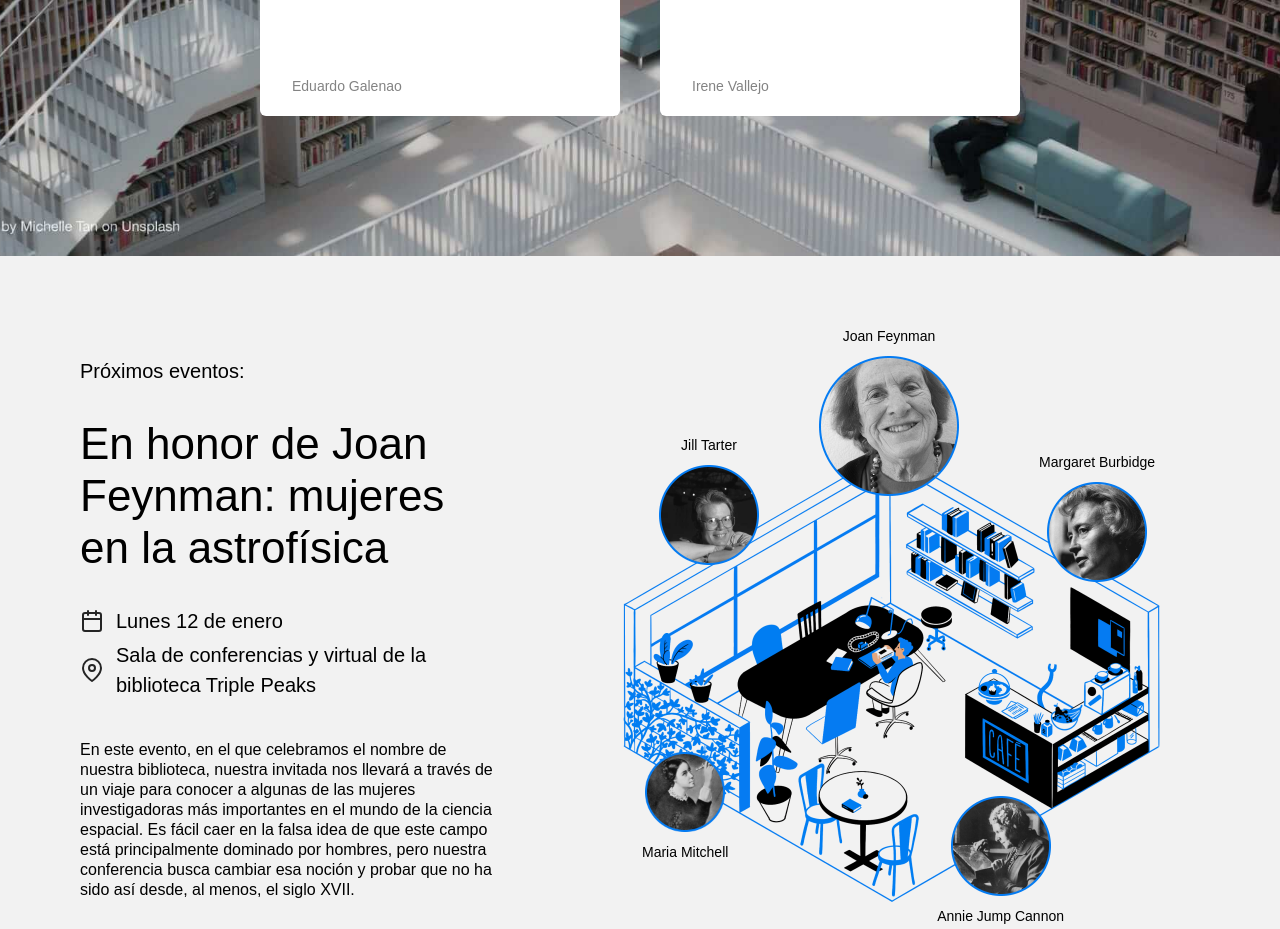
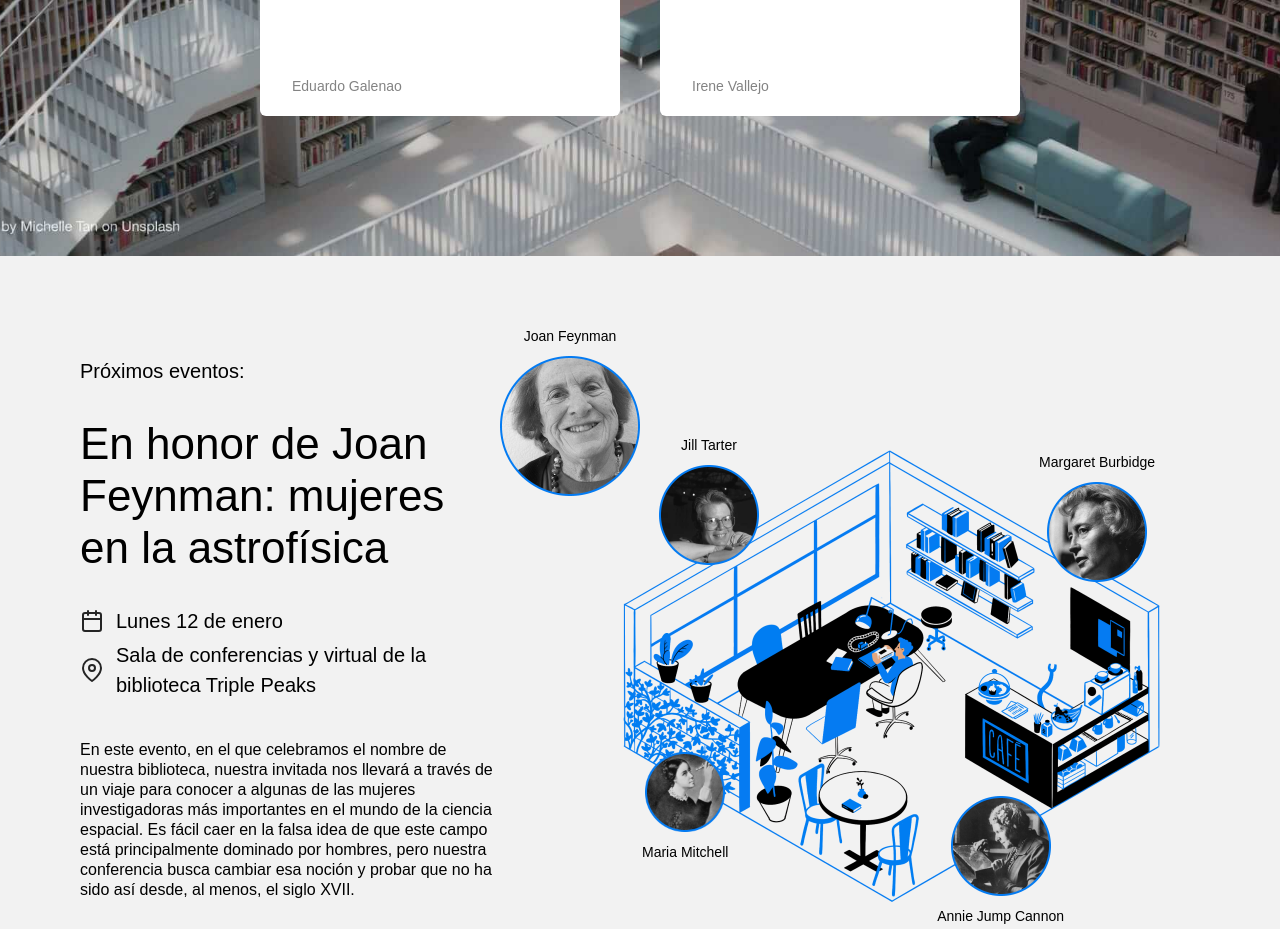
Before and after one commit to Gab-Zuin/web_project_library, a plain HTML site: page index.html in a window 1280 px wide. Shown: the part 1838-2767 px from the top of the page. Drawn offline with Linux system fonts and the light colour scheme.

```diff
--- a/styles/style.css
+++ b/styles/style.css
@@ -246,7 +246,7 @@
 
 .person_name_feynman {
   top: -30px;
-  left: 319px;
+  left: 0;
 }
 
 .person_name_burbidge {
```
